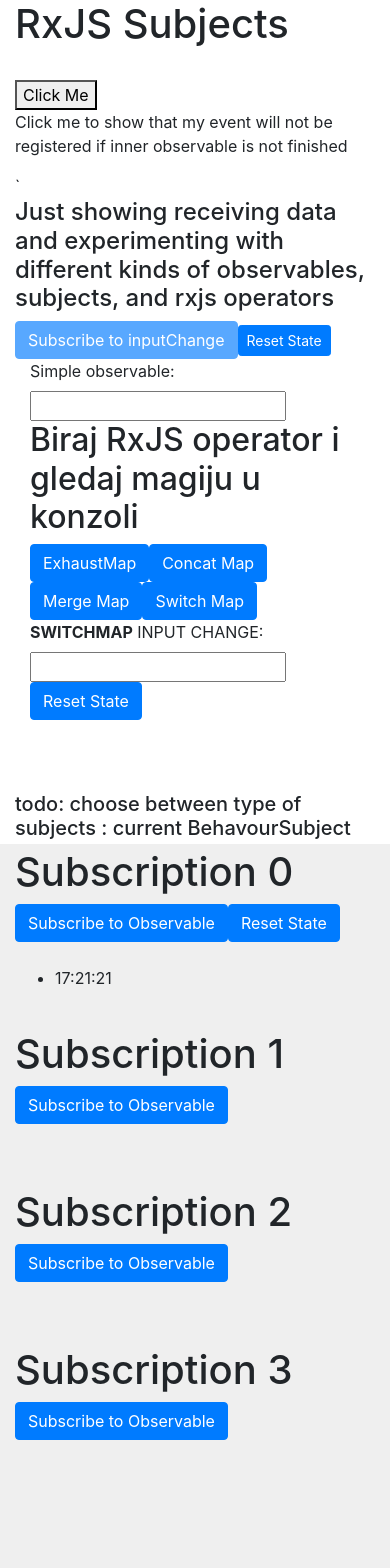
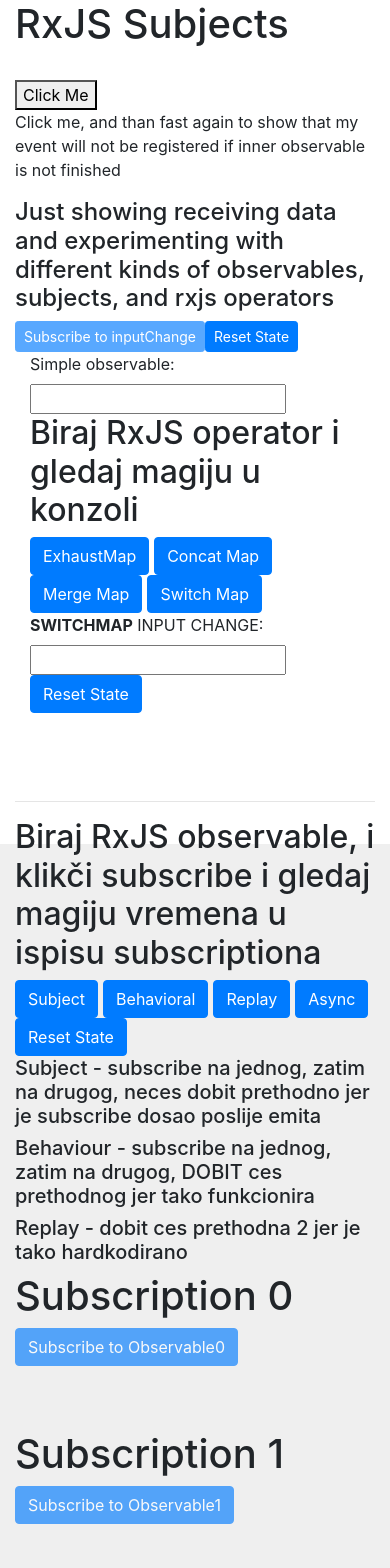
Before and after one commit to lukalukaluka7000/rxjs-experimenting, an Angular app: page / in a window 390 px wide. Shown: the top 1568 px of the page. Before the commit the page ends 1440 px from the top, so only its background shows below. Built offline with nearby package versions, Linux system fonts and the light colour scheme.

Commit message:
feature choose observable you want

```diff
--- a/src/app/app.component.css
+++ b/src/app/app.component.css
@@ -0,0 +1,6 @@
+.btn-toolbar .btn{
+    margin-right: 5px;
+}
+.btn-toolbar .btn:last-child{
+    margin-right: 0;
+}
--- a/src/app/app.component.html
+++ b/src/app/app.component.html
@@ -4,9 +4,10 @@
 
 <br />
 <!-- (click)="subscribe0()" -->
-<button #button> Click Me </button> <p>Click me to show that my event will not be registered if inner observable is not finished</p>`
+<button #button> Click Me </button> <p>Click me, and than fast again to show that my event will
+  not be registered if inner observable is not finished</p>
 <h4>Just showing receiving data and experimenting with different kinds of observables, subjects, and rxjs operators</h4>
-<button class="btn btn-primary"  disabled>Subscribe to inputChange</button>
+<button class="btn btn-primary btn-sm"  disabled>Subscribe to inputChange</button>
 <button class="btn btn-primary btn-sm" (click)="resetToInitialState()" >Reset State</button>
 
 <div class="container">
@@ -17,11 +18,11 @@
     </div>
 
     <h2>Biraj RxJS operator i gledaj magiju u konzoli</h2>
-    <div class="btn-toolbar">
-      <button type="button" class="btn btn-primary" (click)='switchOperator("ex")'>ExhaustMap</button>
-      <button type="button" class="btn btn-primary" (click)='switchOperator("co")'>Concat Map</button>
-      <button type="button" class="btn btn-primary" (click)='switchOperator("me")'>Merge Map</button>
-      <button type="button" class="btn btn-primary" (click)='switchOperator("sw")'>Switch Map</button>
+    <div class="btn-toolbar text-center well">
+      <button type="button" class="btn btn-primary col-xs-2" (click)='switchOperator("ex")'>ExhaustMap</button>
+      <button type="button" class="btn btn-primary col-xs-2" (click)='switchOperator("co")'>Concat Map</button>
+      <button type="button" class="btn btn-primary col-xs-2" (click)='switchOperator("me")'>Merge Map</button>
+      <button type="button" class="btn btn-primary col-xs-2" (click)='switchOperator("sw")'>Switch Map</button>
     </div>
     <div>
       <label for="tip"><b>{{this.rxjsOpString}}</b> INPUT CHANGE: </label>
@@ -34,18 +35,32 @@
 
 
 <br />
-<h5>todo: choose between type of subjects : current BehavourSubject</h5>
+<hr />
+<h2 *ngIf="!observableChosen">Biraj RxJS observable, i klikči subscribe i gledaj magiju vremena u ispisu subscriptiona</h2>
+<div class="btn-toolbar text-center well">
+  <button type="button" class="btn btn-primary col-xs-2" (click)='switchObs("su")'>Subject</button>
+  <button type="button" class="btn btn-primary col-xs-2" (click)='switchObs("be")'>Behavioral</button>
+  <button type="button" class="btn btn-primary col-xs-2" (click)='switchObs("re")'>Replay</button>
+  <button type="button" class="btn btn-primary col-xs-2" (click)='switchObs("as")'>Async</button>
+  <button type="button" class="btn btn-primary col-xs-2" (click)="resetToInitialState()" >Reset State</button>
+</div>
+<div>
+  <h5>Subject - subscribe na jednog, zatim na drugog, neces dobit prethodno jer je subscribe dosao poslije emita</h5>
+  <h5>Behaviour - subscribe na jednog, zatim na drugog, DOBIT ces prethodnog jer tako funkcionira</h5>
+  <h5>Replay - dobit ces prethodna 2 jer je tako hardkodirano</h5>
+</div>
+<div *ngIf="observableChosen">
+  <h4>Odabran {{this.rxjsObservableString}}</h4>
+</div>
 <h1>Subscription 0</h1>
-<button class="btn btn-primary" (click)="subscribe0()">Subscribe to Observable</button>
-<button class="btn btn-primary" (click)="resetToInitialState()" >Reset State</button>
+<button class="btn btn-primary" [disabled]="!observableChosen" (click)="subscribe0()">Subscribe to Observable0</button>
 <br /><br />
 <ul>
   <li *ngFor="let dataItem of subscription0Data">{{ dataItem }}</li>
 </ul>
-
 <br />
 <h1>Subscription 1</h1>
-<button class="btn btn-primary" (click)="subscribe1()">Subscribe to Observable</button>
+<button class="btn btn-primary" [disabled]="!observableChosen" (click)="subscribe1()">Subscribe to Observable1</button>
 <br /><br />
 <ul>
   <li *ngFor="let dataItem of subscription1Data">{{ dataItem }}</li>
@@ -53,7 +68,7 @@
 
 <br />
 <h1>Subscription 2</h1>
-<button class="btn btn-primary" (click)="subscribe2()">Subscribe to Observable</button>
+<button class="btn btn-primary" [disabled]="!observableChosen" (click)="subscribe2()">Subscribe to Observable2</button>
 <br /><br />
 <ul>
   <li *ngFor="let dataItem of subscription2Data">{{ dataItem }}</li>
@@ -62,7 +77,7 @@
 
 <br />
 <h1>Subscription 3</h1>
-<button class="btn btn-primary" (click)="subscribe3()">Subscribe to Observable</button>
+<button class="btn btn-primary" [disabled]="!observableChosen" (click)="subscribe3()">Subscribe to Observable3</button>
 <br /><br />
 <ul>
   <li *ngFor="let dataItem of subscription3Data">{{ dataItem }}</li>
--- a/src/app/app.component.ts
+++ b/src/app/app.component.ts
@@ -2,12 +2,8 @@ import { Component, OnInit, OnDestroy, ViewChild } from '@angular/core';
 import { SubjectsService } from './core/subjects.service';
 import { Subscription, Observable, fromEvent, identity } from 'rxjs';
 import { tap, exhaustMap, debounceTime, distinctUntilChanged, take, concatMap, mergeMap, switchMap } from 'rxjs/operators';
-enum RxjsOperators {
-  exhaustMap,
-  concatMap,
-  mergeMap,
-  switchMap
-}
+import { RxjsOperators, AvailableObservables } from './models/enum-types.model';
+
 @Component({
   selector: 'app-root',
   templateUrl: './app.component.html',
@@ -16,6 +12,9 @@ enum RxjsOperators {
 export class AppComponent implements OnInit, OnDestroy {
   rxjsOp : RxjsOperators = RxjsOperators.switchMap;
   rxjsOpString : string;
+  rxjsObservable : AvailableObservables = AvailableObservables.Subject;
+  rxjsObservableString : string;
+
   oibone : string;
   tipProizvoda:string;
   subscription0Data = [];
@@ -34,11 +33,13 @@ export class AppComponent implements OnInit, OnDestroy {
 
   @ViewChild('inputTipProizvoda', {static: true}) inputTipProizvodaField;
   changesTipProiz$:Observable<any>;
+
+  observableChosen : boolean = false;
   constructor(private subjectsService: SubjectsService) {}
 
   ngOnInit() {
     //want to listen for subject0 change
-    this.subscribe0();
+    //this.subscribe0(); dodaj subscribe1
 
     //src i inner
     //this.subscribeSrcInner();
@@ -56,6 +57,71 @@ export class AppComponent implements OnInit, OnDestroy {
     console.log("Testing rxjs operator " + this.rxjsOpString  + " na input Change Eventu");
     this.changesTipProiz$ = fromEvent(this.inputTipProizvodaField.nativeElement, 'input');
     this.subscribeVariousRxjsOperatorsOnInputExample();
+  }
+  subscribeVariousRxjsOperatorsOnInputExample() {
+    this.changesTipProiz$.pipe(
+      this.rxjsOp === RxjsOperators.exhaustMap ? exhaustMap(data => this.JobInOperator(data)) : identity,
+      this.rxjsOp === RxjsOperators.concatMap ?  concatMap(data => this.JobInOperator(data)) : identity,
+      this.rxjsOp === RxjsOperators.mergeMap ? mergeMap(data => this.JobInOperator(data)) : identity,
+      this.rxjsOp === RxjsOperators.switchMap ? switchMap(data => this.JobInOperator(data)) : identity,
+
+    ).subscribe(data => {
+      if(this.rxjsOp === RxjsOperators.exhaustMap || this.rxjsOp === RxjsOperators.concatMap) {
+        console.log("ovde je data nakon sta je inner obs zavrsio sa SVAKIM od svojih timeoutova");
+      }
+      if(this.rxjsOp === RxjsOperators.mergeMap) {
+        console.log("ovde u subscribeu smom, prvo su izvrseni kodovi unutar rxjsOperaotrJob(...) pa onda poslovi u innerObservabelu , brze je, tocno je, ali nema cekanja na odradivanje inner observabla do kraja");
+      }
+      if(this.rxjsOp === RxjsOperators.switchMap) {
+        console.log("switchmapa boli pena, testirat tako da ukucas brzo nesto, i onda sekund nakon opet nesto, moze se vidjeti da on ne ude u ispis data je jer nikad nije ni dokrajcen. Naprotiv, on uzme samo zadnji dospjeli i zavrseni podatak");
+      }
+      //console.log("u subscribe se ulazi onoliko puta koliko je inner Observable nextao (to provjeri po logovima)");
+      console.log("data je: ", data);
+    })
+  }
+  subscribeVariousRxjsObservables() {
+    this.sub0 = this.subjectsService.observable$.subscribe(data => {
+      if(this.rxjsObservable === AvailableObservables.Subject ) {
+        console.log("Subject");
+      }
+      if(this.rxjsObservable === AvailableObservables.BehaviourSubject) {
+        console.log("behaviour");
+      }
+      if(this.rxjsObservable === AvailableObservables.ReplaySubject) {
+        console.log("replay");
+      }
+      if(this.rxjsObservable === AvailableObservables.AsyncSubject) {
+        console.log("async");
+      }
+      console.log("data je: ", data);
+    })
+  }
+  TryDifferentObservables() {
+    this.rxjsObservableString = String(AvailableObservables[ this.rxjsObservable.valueOf() ]).toUpperCase();
+    console.log("Testing observable " + this.rxjsObservableString  + " na svim emitovima");
+
+    this.subjectsService.init(this.rxjsObservable);
+  }
+  switchObs(obsSelected : string) {
+    this.observableChosen = true;
+    this.resetToInitialState();
+    switch (obsSelected) {
+      case "su":
+        this.rxjsObservable = AvailableObservables.Subject;
+        break;
+      case "be":
+        this.rxjsObservable = AvailableObservables.BehaviourSubject;
+        break;
+      case "re":
+        this.rxjsObservable = AvailableObservables.ReplaySubject;
+        break;
+      case "as":
+       this.rxjsObservable = AvailableObservables.AsyncSubject;
+        break;
+      default:
+        break;
+    }
+    this.TryDifferentObservables();
   }
   switchOperator(operSelected: string) {
 
@@ -99,9 +165,9 @@ export class AppComponent implements OnInit, OnDestroy {
     console.clear();
   }
   oibChanged(newOib : string) {
-    if(this.sub0.closed) {
+    //if(this.sub0.closed) {
       this.subscribe0();
-    }
+    //}
     console.log("oib changed: ", newOib);
     this.subjectsService.UpdateOib(newOib);
   }
@@ -114,27 +180,7 @@ export class AppComponent implements OnInit, OnDestroy {
     //npr return this.http.get() : Observable<any>
     return this.delayedObs(currinputValueField);
   }
-  subscribeVariousRxjsOperatorsOnInputExample() {
-    this.changesTipProiz$.pipe(
-      this.rxjsOp === RxjsOperators.exhaustMap ? exhaustMap(data => this.JobInOperator(data)) : identity,
-      this.rxjsOp === RxjsOperators.concatMap ?  concatMap(data => this.JobInOperator(data)) : identity,
-      this.rxjsOp === RxjsOperators.mergeMap ? mergeMap(data => this.JobInOperator(data)) : identity,
-      this.rxjsOp === RxjsOperators.switchMap ? switchMap(data => this.JobInOperator(data)) : identity,
 
-    ).subscribe(data => {
-      if(this.rxjsOp === RxjsOperators.exhaustMap || this.rxjsOp === RxjsOperators.concatMap) {
-        console.log("ovde je data nakon sta je inner obs zavrsio sa SVAKIM od svojih timeoutova");
-      }
-      if(this.rxjsOp === RxjsOperators.mergeMap) {
-        console.log("ovde u subscribeu smom, prvo su izvrseni kodovi unutar rxjsOperaotrJob(...) pa onda poslovi u innerObservabelu , brze je, tocno je, ali nema cekanja na odradivanje inner observabla do kraja");
-      }
-      if(this.rxjsOp === RxjsOperators.switchMap) {
-        console.log("switchmapa boli pena, testirat tako da ukucas brzo nesto, i onda sekund nakon opet nesto, moze se vidjeti da on ne ude u ispis data je jer nikad nije ni dokrajcen. Naprotiv, on uzme samo zadnji dospjeli i zavrseni podatak");
-      }
-      //console.log("u subscribe se ulazi onoliko puta koliko je inner Observable nextao (to provjeri po logovima)");
-      console.log("data je: ", data);
-    })
-  }
   delayedObs(currInputValueField : string = '') {
     return new Observable((observer) => {
       setTimeout(() => {
@@ -178,14 +224,10 @@ export class AppComponent implements OnInit, OnDestroy {
     })
   }
   subscribe0() {
-    // this.sub0 = this.subjectsService.observable$.subscribe(data => {
-    //   if(data) {
-    //     this.subscription0Data.push(data);
-    //   }
-    // });
     let obs = this.subjectsService.observable$.pipe(
       tap(data => {
         if(data) {
+          console.log("usa");
           this.subscription0Data.push(data);
         }
       })
@@ -206,6 +248,7 @@ export class AppComponent implements OnInit, OnDestroy {
   }
 
   ngOnDestroy() {
+    this.sub0.unsubscribe();
     this.sub1.unsubscribe();
     this.sub2.unsubscribe();
     this.sub3.unsubscribe();
--- a/src/app/core/subjects.service.ts
+++ b/src/app/core/subjects.service.ts
@@ -1,49 +1,57 @@
 import { Injectable } from '@angular/core';
 import { Subject, Observable, BehaviorSubject, ReplaySubject, AsyncSubject, of } from 'rxjs';
+import { AvailableObservables } from '../models/enum-types.model';
 
 @Injectable({
   providedIn: 'root'
 })
 export class SubjectsService {
-  //private subject$ : BehaviorSubject<string>;
+  private subject$ : Subject<string>;
+  // BehaviorSubject Example
+  private subjectBehavioral$ : BehaviorSubject<string>;
+  // ReplaySubject Example
+  private subjectReplay$: ReplaySubject<string>;
+  // AsyncSubject Example
+  private subjectAsync$: AsyncSubject<string>;
+
+  observable$: Observable<string>;
   srcObservable$: Observable<number>;
   innerObservable$ : Observable<string>;
-  // private subject$ : Subject<string>;
-  // observable$ : Observable<string>;
-
-  // BehaviorSubject Example
-  private subject$ : BehaviorSubject<string>;
-  observable$: Observable<string>;
-
-  // ReplaySubject Example
-  // private subject$: ReplaySubject<string>;
-  // observable$: Observable<string>;
-
-  // AsyncSubject Example
-  // private subject$: AsyncSubject<string>;
-  // observable$: Observable<string>;
+  refreshIntervalId : any;
 
   constructor() {
-    this.init();
   }
 
-  init() {
+  init(rxjsObservable : AvailableObservables = AvailableObservables.Subject) {
     this.srcObservable$ = of(1,2,3,4);
     this.innerObservable$=of("a","b","c");
+    console.log("usa u init");
+    console.log(rxjsObservable);
     // Create Subject and Observable Here
-    //  this.subject$ = new Subject<string>();
-    //  this.observable$ = this.subject$.asObservable();
+    switch (rxjsObservable) {
+      case AvailableObservables.Subject:
+          this.subject$ = new Subject<string>();
+          this.observable$ = this.subject$.asObservable();
+        break;
+      case AvailableObservables.BehaviourSubject:
+          this.subject$ = new BehaviorSubject(null);
+          this.observable$ = this.subject$.asObservable();
+        break;
+      case AvailableObservables.ReplaySubject:
+          this.subject$ = new ReplaySubject(2);
+          this.observable$ = this.subject$.asObservable();
+        break;
+      case AvailableObservables.AsyncSubject:
+          this.subject$ = new AsyncSubject();
+          this.observable$ = this.subject$.asObservable();
+        break;
+      default:
+        break;
 
-    this.subject$ = new BehaviorSubject(null);
-    this.observable$ = this.subject$.asObservable();
-
-    // this.subject$ = new ReplaySubject();
-    // this.observable$ = this.subject$.asObservable();
-
-    // this.subject$ = new AsyncSubject();
-    // this.observable$ = this.subject$.asObservable();
-
-    setInterval(() => {
+    }
+    console.log(this.subject$);
+    // if(this.subject$)
+    this.refreshIntervalId = setInterval(() => {
       const date = new Date();
       const time = `${date.getHours()}:${date.getMinutes()}:${date.getSeconds()}`;
       this.subject$.next(time);
@@ -54,6 +62,9 @@ export class SubjectsService {
     this.subject$.next(newOib);
   }
   resetObs() {
-    this.subject$.next(null);
+    clearInterval(this.refreshIntervalId);
+    if(this.subject$ !== undefined)
+      this.subject$ = null;
   }
+
 }
--- /dev/null
+++ b/src/app/models/enum-types.model.ts
@@ -0,0 +1,12 @@
+export enum RxjsOperators {
+    exhaustMap,
+    concatMap,
+    mergeMap,
+    switchMap
+  }
+export enum AvailableObservables {
+    Subject,
+    BehaviourSubject,
+    ReplaySubject,
+    AsyncSubject
+}
```
